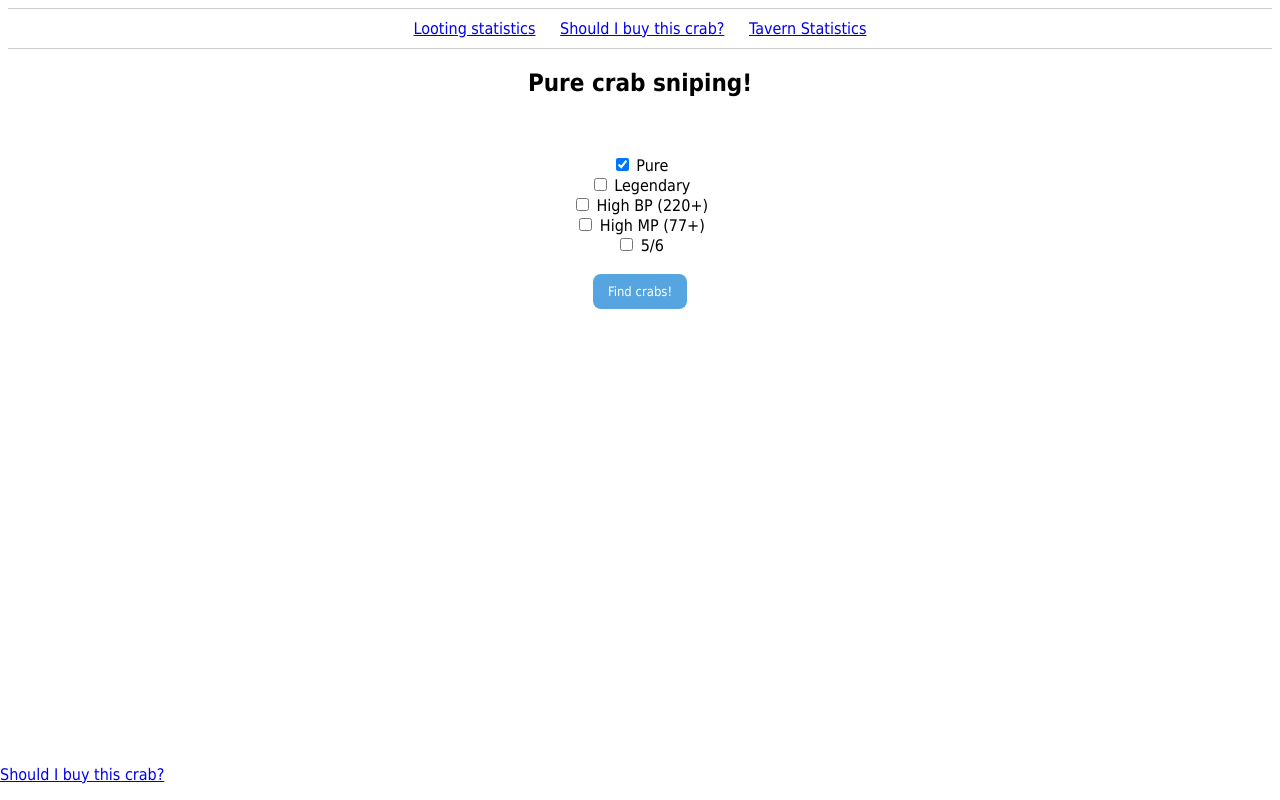
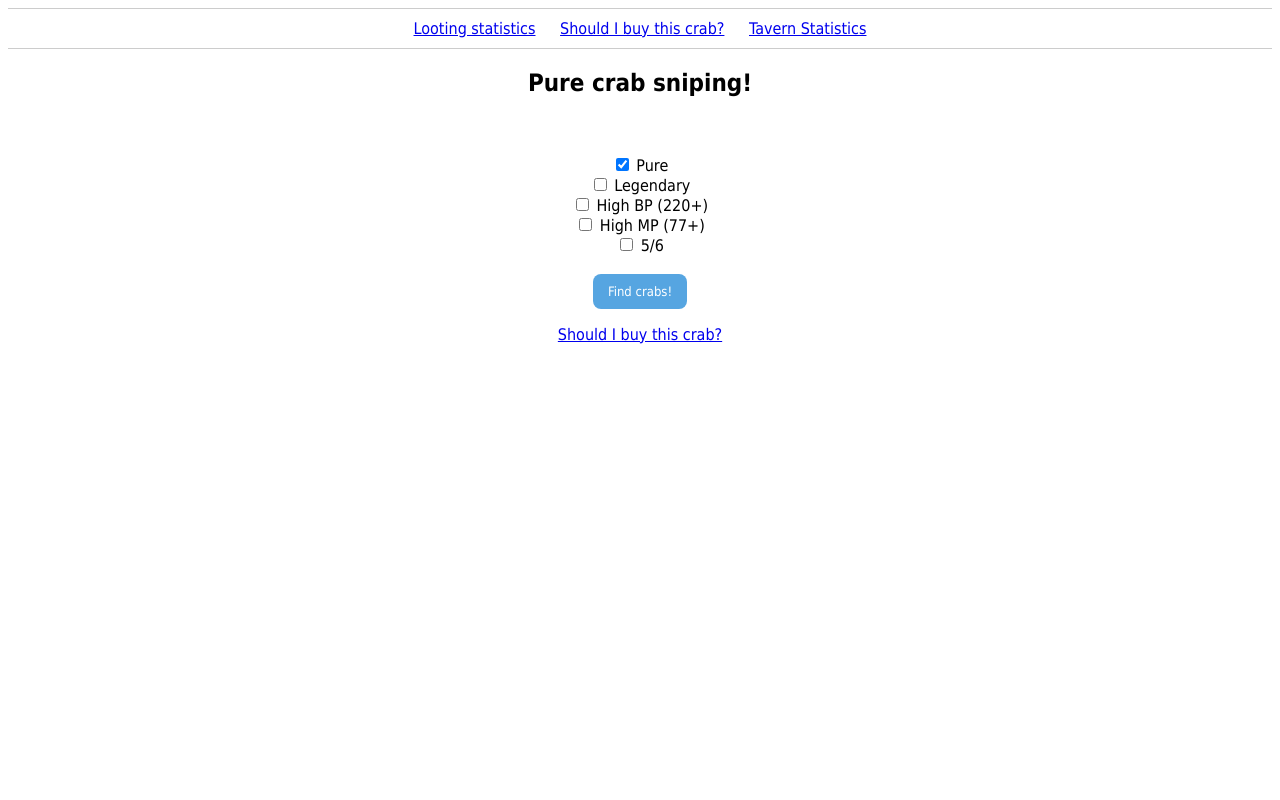
Before and after one commit to phucuong1112/pure_sniping, a plain HTML site: page index.html in a window 1280 px wide. Drawn offline with Linux system fonts and the light colour scheme.

Commit message:
remove footer

```diff
--- a/index.html
+++ b/index.html
@@ -30,12 +30,6 @@
 
     .button:hover {
         background-color: #438cc3;
-    }
-
-    .footer {
-        position: fixed;
-        left: 0;
-        bottom: 0;
     }
 
     .nav {
```
